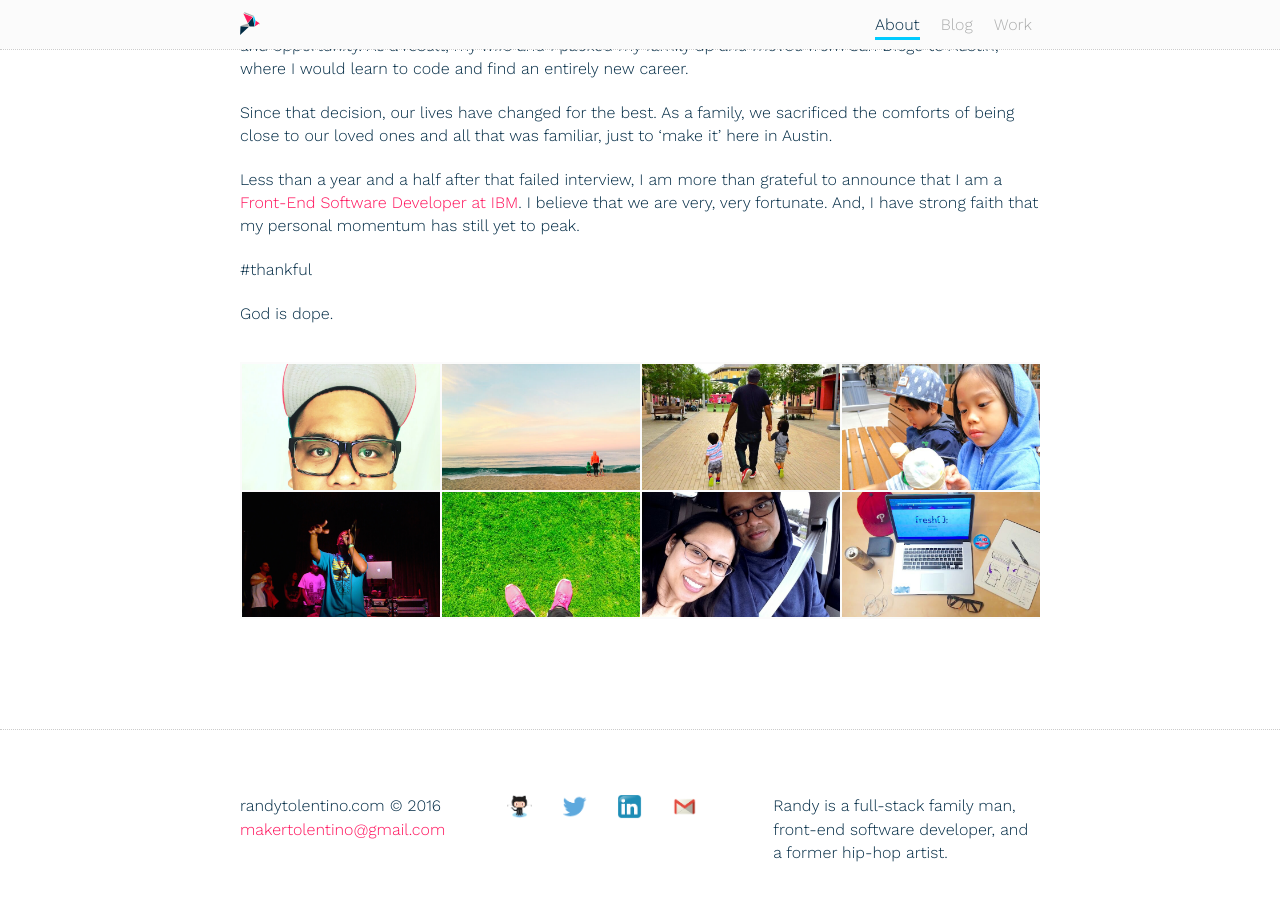
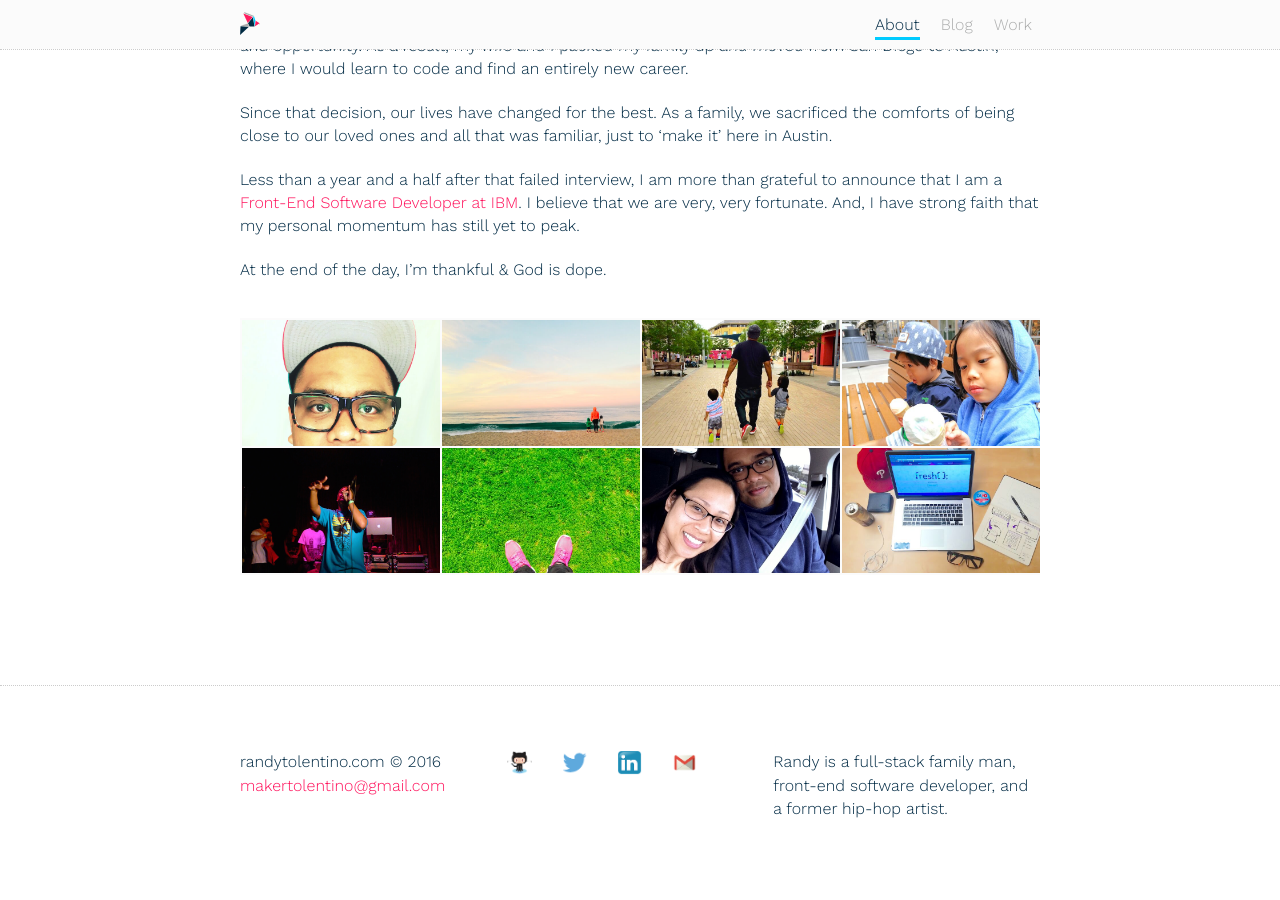
Before and after one commit to techtolentino/techtolentino.github.io, a Jekyll site: the page built from about.md, in a window 1280 px wide and 900 px high, scrolled down 538 px. Built offline with Jekyll 4.4.1, drawn with Linux system fonts in a browser that asks for light colours.

Commit message:
about thankful fix

```diff
--- a/about.md
+++ b/about.md
@@ -22,9 +22,7 @@ Since that decision, our lives have changed for the best. As a family, we sacrif
 
 Less than a year and a half after that failed interview, I am more than grateful to announce that I am a [Front-End Software Developer at IBM](/work). I believe that we are very, very fortunate. And, I have strong faith that my personal momentum has still yet to peak.
 
-#thankful
-
-God is dope.
+At the end of the day, I'm thankful & God is dope.
 
 <section class="highlight-set">
 	<div class="highlight-set-photo">
```
